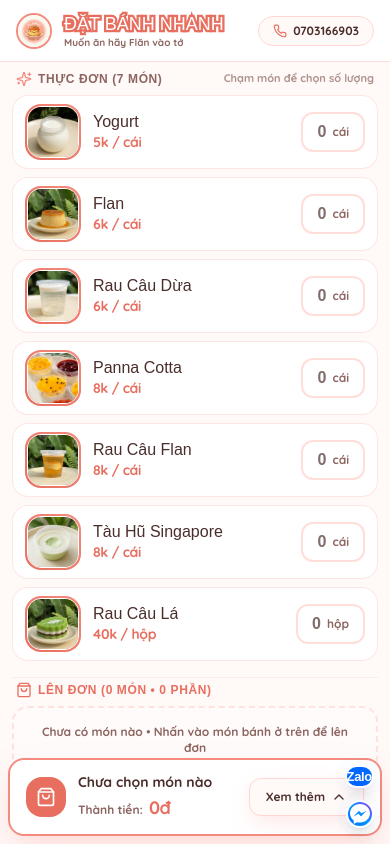
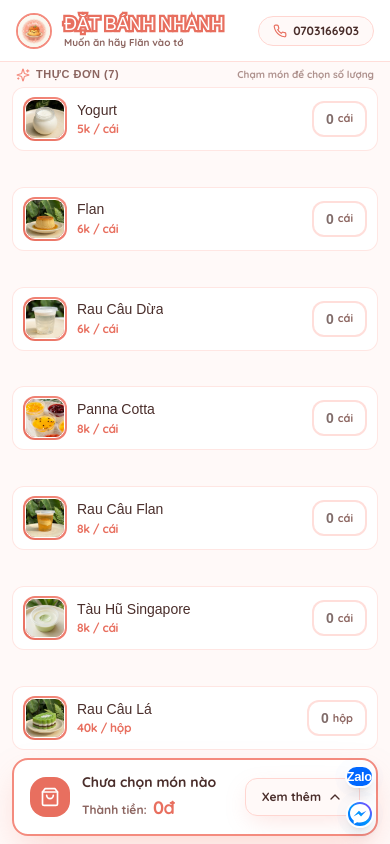
Before and after one commit to kura-hashed/flandi, a Next.js app: page /order in a window 390 px wide. Built offline with nearby package versions, Linux system fonts and the light colour scheme; a web font is replaced by a local one.

Commit message:
feat(order): optimize layout to fit 100% in a single screen without scrolling

```diff
--- a/src/app/order/page.tsx
+++ b/src/app/order/page.tsx
@@ -459,7 +459,7 @@ export default function QuickSingleScreenOrderPage() {
       <div
         key={product.id}
         onClick={() => openKeypad(product)}
-        className={`rounded-2xl border transition-all duration-200 overflow-hidden flex items-center justify-between px-3 sm:px-4 py-2 sm:py-2.5 md:py-3 cursor-pointer select-none gap-3 min-h-[58px] sm:min-h-[66px] md:min-h-[74px] ${
+        className={`rounded-xl sm:rounded-2xl border transition-all duration-200 overflow-hidden flex items-center justify-between px-2.5 sm:px-3.5 py-1.5 sm:py-2 cursor-pointer select-none gap-2.5 flex-1 min-h-[46px] sm:min-h-[52px] md:min-h-[60px] max-h-[64px] sm:max-h-[74px] md:max-h-[82px] ${
           isKeypadTarget
             ? "bg-white border-flandi-coral shadow-cute ring-2 ring-flandi-coral/60"
             : isSelected
@@ -468,25 +468,25 @@ export default function QuickSingleScreenOrderPage() {
         }`}
       >
         {/* Left: Product image + Product Name + Price badge */}
-        <div className="flex items-center gap-3 sm:gap-3.5 min-w-0 flex-1">
-          <div className="relative w-14 h-14 sm:w-16 sm:h-16 md:w-[72px] md:h-[72px] rounded-2xl p-0.5 bg-gradient-to-tr from-flandi-coral to-flandi-salmon shrink-0 shadow-2xs">
+        <div className="flex items-center gap-2.5 sm:gap-3 min-w-0 flex-1">
+          <div className="relative w-11 h-11 sm:w-13 sm:h-13 md:w-15 md:h-15 rounded-xl p-0.5 bg-gradient-to-tr from-flandi-coral to-flandi-salmon shrink-0 shadow-2xs">
             <img
               src={product.image}
               alt={product.name}
-              className="w-full h-full object-cover rounded-[14px] border border-white"
+              className="w-full h-full object-cover rounded-[10px] border border-white"
             />
           </div>
 
           <div className="min-w-0 flex flex-col justify-center">
-            <h2 className="font-display text-base sm:text-lg md:text-xl text-flandi-dark leading-tight truncate">
+            <h2 className="font-display text-sm sm:text-base md:text-lg text-flandi-dark leading-tight truncate">
               {product.name}
             </h2>
             <div className="flex items-center gap-2 mt-0.5 flex-wrap">
-              <span className="text-sm sm:text-base md:text-lg font-black text-flandi-coral leading-tight tracking-tight">
+              <span className="text-xs sm:text-sm md:text-base font-black text-flandi-coral leading-tight tracking-tight">
                 {product.badgeText}
               </span>
               {isSelected && (
-                <span className="text-xs sm:text-sm font-black text-flandi-coral bg-flandi-cream px-2.5 py-0.5 rounded-lg border border-flandi-pink/80 shadow-2xs">
+                <span className="text-[10px] sm:text-xs font-black text-flandi-coral bg-flandi-cream px-2 py-0.5 rounded-md border border-flandi-pink/80 shadow-2xs">
                   = {formatVND(product.price * currentQty)}
                 </span>
               )}
@@ -500,18 +500,18 @@ export default function QuickSingleScreenOrderPage() {
             e.stopPropagation();
             openKeypad(product);
           }}
-          className={`h-10 sm:h-11 md:h-12 px-3.5 sm:px-4 rounded-xl sm:rounded-2xl border-2 transition-all cursor-pointer select-none flex items-center justify-center gap-1.5 shadow-2xs hover:shadow-cute active:scale-95 shrink-0 ${
+          className={`h-9 sm:h-10 md:h-11 px-3 sm:px-3.5 rounded-xl border-2 transition-all cursor-pointer select-none flex items-center justify-center gap-1 shadow-2xs hover:shadow-cute active:scale-95 shrink-0 ${
             isSelected
               ? "bg-flandi-coral border-flandi-coral text-white shadow-cute ring-1.5 ring-flandi-salmon/40"
               : "bg-white/95 border-flandi-pink/80 hover:border-flandi-coral text-flandi-dark/70 hover:text-flandi-coral"
           }`}
           title="Nhấn để nhập số lượng"
         >
-          <span className="font-display text-base sm:text-lg md:text-xl font-black leading-none">
+          <span className="font-display text-sm sm:text-base md:text-lg font-black leading-none">
             {currentQty}
           </span>
           <span
-            className={`text-xs sm:text-sm font-extrabold leading-none ${
+            className={`text-[11px] sm:text-xs font-extrabold leading-none ${
               isSelected ? "text-white/90" : "text-flandi-muted"
             }`}
           >
@@ -569,83 +569,72 @@ export default function QuickSingleScreenOrderPage() {
         </div>
       </header>
 
-      {/* Main Product Cards Workspace (Chia thành 2 phần: Thực Đơn & Lên Đơn) */}
-      <main className="flex-1 max-w-2xl sm:max-w-3xl w-full mx-auto px-3 sm:px-4 py-2 sm:py-3 pb-28 sm:pb-32 flex flex-col justify-start overflow-y-auto space-y-4">
+      {/* Main Product Cards Workspace (Strictly 1 screen without scrolling) */}
+      <main className="flex-1 min-h-0 max-w-2xl sm:max-w-3xl w-full mx-auto px-3 sm:px-4 py-1 sm:py-1.5 flex flex-col justify-between overflow-hidden">
         {loading ? (
-          <div className="space-y-4">
-            <div className="space-y-2">
-              <div className="h-4 w-28 bg-flandi-pink/40 rounded-full animate-pulse" />
-              {[1, 2, 3, 4].map((n) => (
+          <div className="flex-1 flex flex-col justify-between gap-1.5 min-h-0">
+            {[1, 2, 3, 4, 5, 6, 7].map((n) => (
               <div
                 key={n}
-                  className="h-16 rounded-2xl bg-white/70 border border-flandi-pink animate-pulse"
+                className="flex-1 min-h-[46px] rounded-xl bg-white/70 border border-flandi-pink animate-pulse"
               />
             ))}
           </div>
-          </div>
         ) : (
-          <>
-            {/* PHẦN 1: THỰC ĐƠN (Các món chưa chọn số lượng) */}
-            <section className="space-y-2">
-              <div className="flex items-center justify-between px-1">
+          <div className="flex-1 flex flex-col justify-between gap-1.5 sm:gap-2 min-h-0">
+            {/* PHẦN 1: THỰC ĐƠN (Các món chưa chọn) */}
+            <div className="flex-1 flex flex-col min-h-0">
+              <div className="flex items-center justify-between px-1 pb-1 shrink-0">
                 <div className="flex items-center gap-1.5">
-                  <Sparkles className="w-4 h-4 text-flandi-salmon" />
-                  <h2 className="font-display text-xs sm:text-sm font-black text-flandi-muted uppercase tracking-wider">
-                    Thực Đơn ({unselectedProducts.length} món)
+                  <Sparkles className="w-3.5 h-3.5 text-flandi-salmon" />
+                  <h2 className="font-display text-[11px] sm:text-xs font-black text-flandi-muted uppercase tracking-wider">
+                    Thực Đơn ({unselectedProducts.length})
                   </h2>
                 </div>
-                <span className="text-[11px] font-bold text-flandi-muted/70">
+                <span className="text-[10px] sm:text-[11px] font-bold text-flandi-muted/70">
                   Chạm món để chọn số lượng
                 </span>
               </div>
 
               {unselectedProducts.length === 0 ? (
-                <div className="rounded-2xl border-2 border-dashed border-emerald-200 bg-emerald-50/60 p-3.5 text-center">
-                  <p className="text-xs sm:text-sm font-black text-emerald-800">
-                    🎉 Bạn đã chọn tất cả các món trong thực đơn!
+                <div className="flex-1 flex items-center justify-center rounded-xl border border-dashed border-emerald-300 bg-emerald-50/50 p-2 text-center min-h-[38px]">
+                  <p className="text-xs font-black text-emerald-800">
+                    🎉 Đã chọn tất cả món trong thực đơn!
                   </p>
                 </div>
               ) : (
-                <div className="flex flex-col gap-2">
+                <div className="flex-1 flex flex-col justify-between gap-1.5 min-h-0">
                   {unselectedProducts.map((p) => renderProductCard(p))}
                 </div>
               )}
-            </section>
+            </div>
 
             {/* PHẦN 2: LÊN ĐƠN (Các món đã chốt số lượng > 0) */}
-            <section className="space-y-2 pt-1 border-t border-flandi-pink/40">
-              <div className="flex items-center justify-between px-1">
+            {selectedProducts.length > 0 && (
+              <div className="flex flex-col min-h-0 pt-1.5 border-t border-flandi-pink/50 shrink-0">
+                <div className="flex items-center justify-between px-1 pb-1 shrink-0">
                   <div className="flex items-center gap-1.5">
-                  <ShoppingBag className="w-4 h-4 text-flandi-coral" />
-                  <h2 className="font-display text-xs sm:text-sm font-black text-flandi-coral uppercase tracking-wider">
+                    <ShoppingBag className="w-3.5 h-3.5 text-flandi-coral" />
+                    <h2 className="font-display text-[11px] sm:text-xs font-black text-flandi-coral uppercase tracking-wider">
                       Lên Đơn ({selectedProducts.length} món • {totalItemsCount} phần)
                     </h2>
                   </div>
-                {selectedProducts.length > 0 && (
                   <button
                     type="button"
                     onClick={() => setCartMap({})}
-                    className="text-xs font-extrabold text-red-500 hover:text-red-600 hover:underline flex items-center gap-1 transition"
+                    className="text-[11px] font-extrabold text-red-500 hover:text-red-600 hover:underline flex items-center gap-1 transition"
                   >
-                    <Trash2 className="w-3.5 h-3.5" />
+                    <Trash2 className="w-3 h-3" />
                     <span>Xoá hết</span>
                   </button>
+                </div>
+
+                <div className="flex flex-col gap-1.5">
+                  {selectedProducts.map((p) => renderProductCard(p))}
+                </div>
+              </div>
             )}
           </div>
-
-              {selectedProducts.length === 0 ? (
-                <div className="rounded-2xl border-2 border-dashed border-flandi-pink/70 bg-white/40 p-4 text-center">
-                  <p className="text-xs sm:text-sm font-bold text-flandi-muted">
-                    Chưa có món nào • Nhấn vào món bánh ở trên để lên đơn
-                  </p>
-                </div>
-              ) : (
-                <div className="flex flex-col gap-2">
-                  {selectedProducts.map((p) => renderProductCard(p))}
-                </div>
-              )}
-            </section>
-          </>
         )}
       </main>
 
@@ -657,9 +646,15 @@ export default function QuickSingleScreenOrderPage() {
         />
       )}
 
-      {/* Fixed Bottom Order Bar (Collapse / Expand) */}
-      <div className="fixed bottom-0 left-0 right-0 z-30 p-2 sm:p-3 pointer-events-none">
-        <div className="max-w-4xl mx-auto w-full pointer-events-auto bg-white/95 backdrop-blur-md rounded-2xl sm:rounded-3xl border-2 border-flandi-salmon shadow-cute-lg overflow-hidden transition-all duration-300">
+      {/* Bottom Order Bar: In-flow shrink-0 when collapsed, fixed bottom drawer when expanded */}
+      <footer
+        className={`${
+          isExpanded
+            ? "fixed bottom-0 left-0 right-0 z-40 p-2 sm:p-3 pointer-events-auto"
+            : "shrink-0 z-20 px-3 sm:px-4 pb-2 sm:pb-3 pt-1 pointer-events-auto"
+        }`}
+      >
+        <div className="max-w-4xl mx-auto w-full bg-white/95 backdrop-blur-md rounded-2xl sm:rounded-3xl border-2 border-flandi-salmon shadow-cute-lg overflow-hidden transition-all duration-300">
           {!isExpanded ? (
             /* COLLAPSED STATE: Chỉ hiện thông tin đã chọn, thành tiền và nút expand ở cuối */
             <div
@@ -839,7 +834,7 @@ export default function QuickSingleScreenOrderPage() {
             </div>
           )}
         </div>
-      </div>
+      </footer>
 
       {/* Embedded On-Page Messenger & Zalo Chat Widget */}
       <LiveChatWidget
```
Lines whose indentation alone changed are shown as unchanged.
